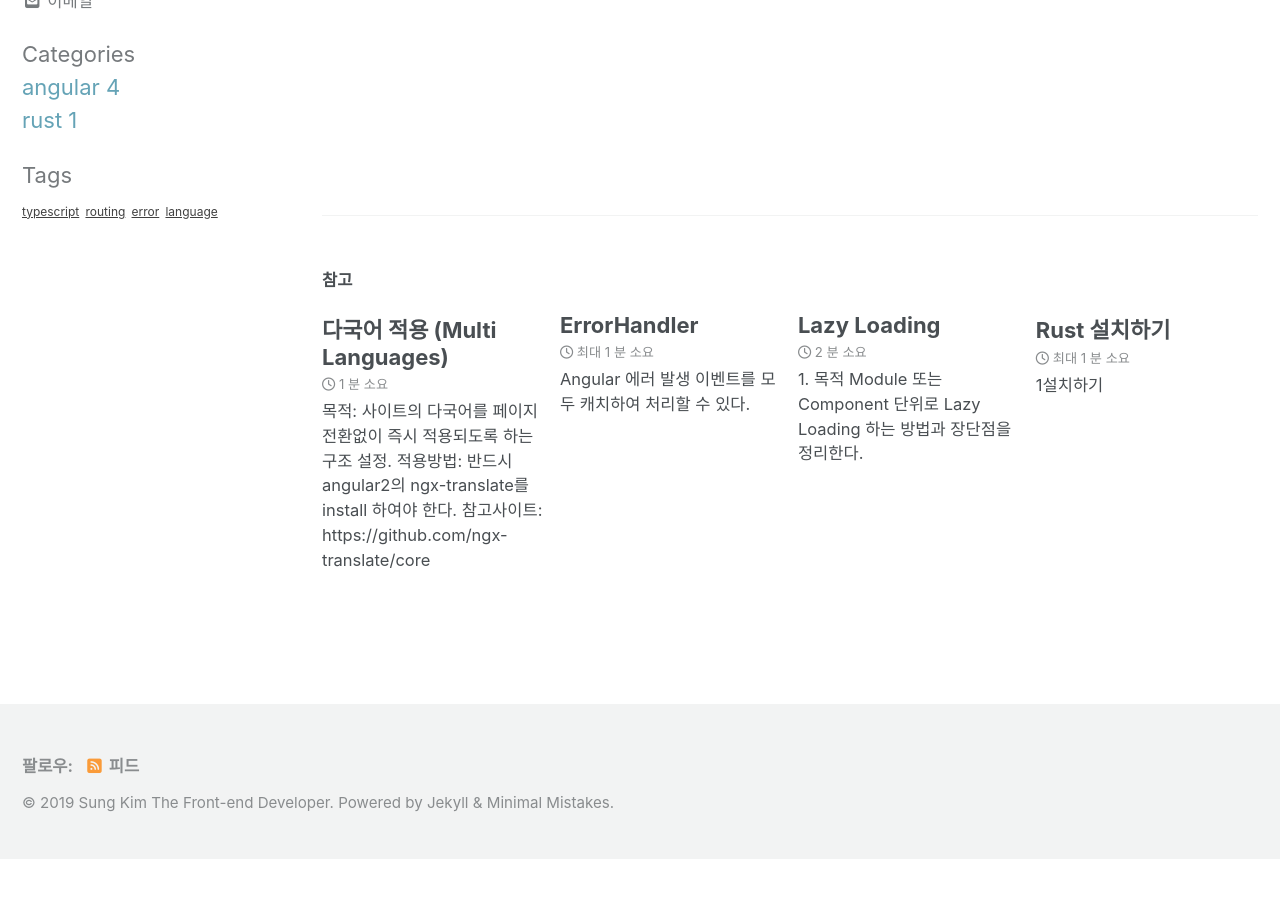
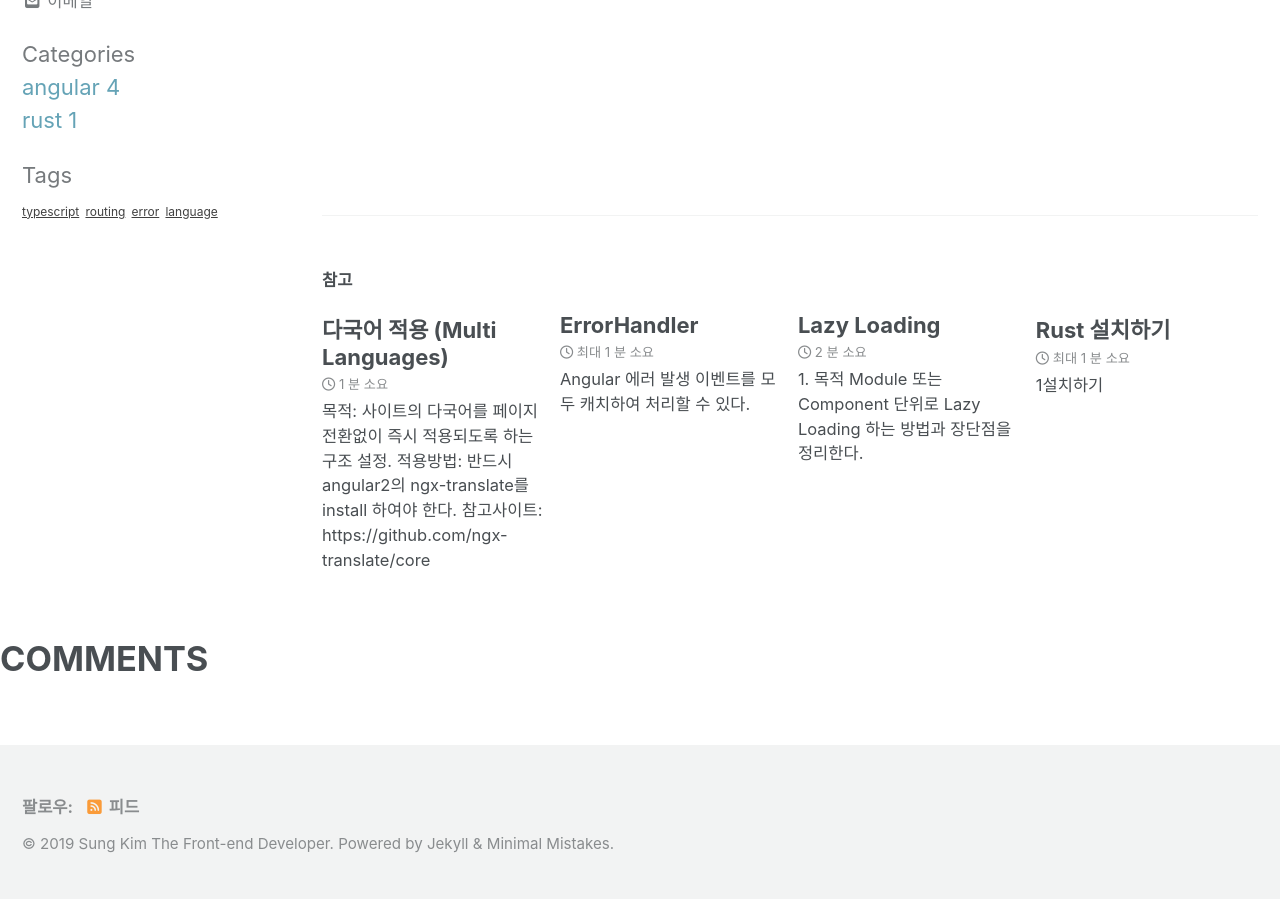
Before and after one commit to ksrae/ksrae.github.io, a Jekyll site: the page built from _posts/2019-07-01-error-handler.txt, in a window 1280 px wide and 900 px high, scrolled down 730 px. Built offline with Jekyll 4.4.1, drawn with Linux system fonts in a browser that asks for light colours; cached includes are drawn as plain includes; nearby versions of some CDN libraries; comment, search, counter and statistics services are not loaded; before the commit the page ends 1588 px from its top, so only the background shows below that.

Commit message:
파일 호출되는지 체크

```diff
--- a/_includes/comments-providers/disqus.html
+++ b/_includes/comments-providers/disqus.html
@@ -13,3 +13,4 @@
   </script>
 <noscript>Please enable JavaScript to view the <a href="https://disqus.com/?ref_noscript">comments powered by Disqus.</a></noscript>
 {% endif %}
+<h1>COMMENTS</h1>
```
